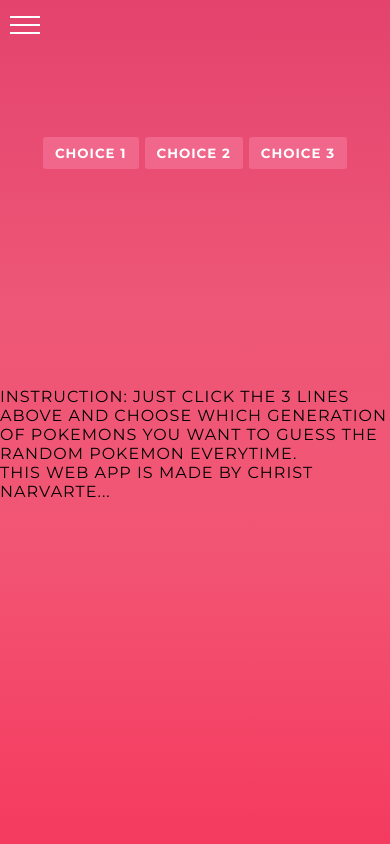
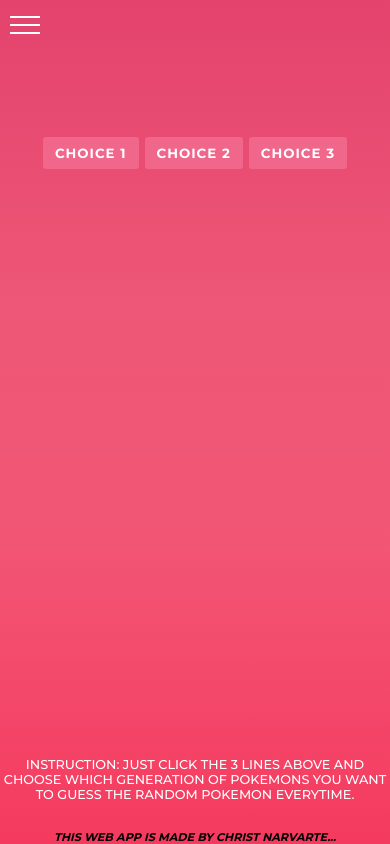
Before and after one commit to kurays015/PokeAppRevision3, a plain HTML site: page PokéGame.html in a window 390 px wide. Drawn offline with Linux system fonts and the light colour scheme; no server answers; a web font is replaced by a local one.

Commit message:
Update game-responsive.css

```diff
--- a/CSS/game-responsive.css
+++ b/CSS/game-responsive.css
@@ -64,7 +64,25 @@
   .choices button {
     margin: 3px;
   }
-
+.instruction {
+    font-size: 0.8rem;
+    font-weight: 500;
+    position: absolute;
+    bottom: 5%;
+    text-align: center;
+    letter-spacing: 0;
+    color: #fff;
+  }
+  footer {
+    position: fixed;
+    bottom: 0;
+    font-weight: 700;
+    letter-spacing: 0;
+    font-size: 0.7rem;
+    font-style: italic;
+    text-align: center;
+    width: 100%;
+  }
 
 
 
```
